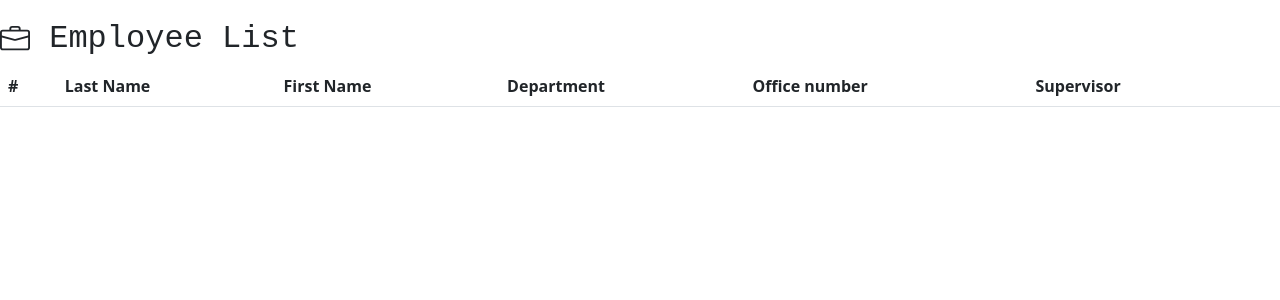
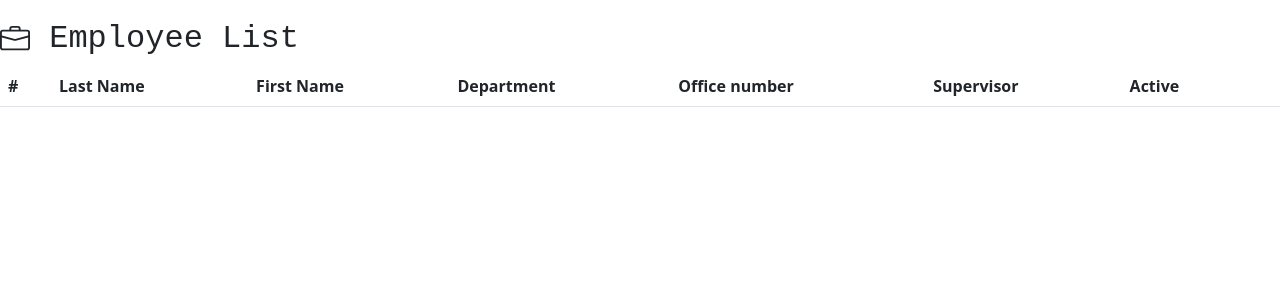
Before and after one commit to marketulinek/czechitas-django-1, a Django app: template company_manager/crm/templates/employee/list.html in a window 1280 px wide. Shown: the part 63-363 px from the top of the page. Run offline with Django 3.2, Linux system fonts and the light colour scheme; the template is opened without the code that fills it, so the values that code supplies are empty.

Commit message:
Added is_active property for Employee model

```diff
--- a/company_manager/crm/models.py
+++ b/company_manager/crm/models.py
@@ -85,6 +85,10 @@ class Employee(models.Model):
     def __str__(self):
         return f'{self.user.last_name} {self.user.first_name}'
 
+    @property
+    def is_active(self):
+        return self.end_date is None or self.end_date >= timezone.now().date()
+
 @receiver(post_save, sender=User)
 def create_user_profile(sender, instance, created, **kwargs):
     if created:
--- a/company_manager/crm/templates/employee/list.html
+++ b/company_manager/crm/templates/employee/list.html
@@ -17,6 +17,7 @@
                 <th scope="col">Department</th>
                 <th scope="col">Office number</th>
                 <th scope="col">Supervisor</th>
+                <th scope="col">Active</th>
                 <th></th>
             </tr>
         </thead>
@@ -29,6 +30,7 @@
                     <td>{% firstof item.department '-' %}</td>
                     <td>{% firstof item.office_number '-' %}</td>
                     <td>{% firstof item.supervisor '-' %}</td>
+                    <td>{{ item.is_active }}</td>
                     <td>
                         {% if item.user == user %}
                         <a class="btn btn-company btn-sm" href="{% url 'update_employee' %}" role="button">
```
